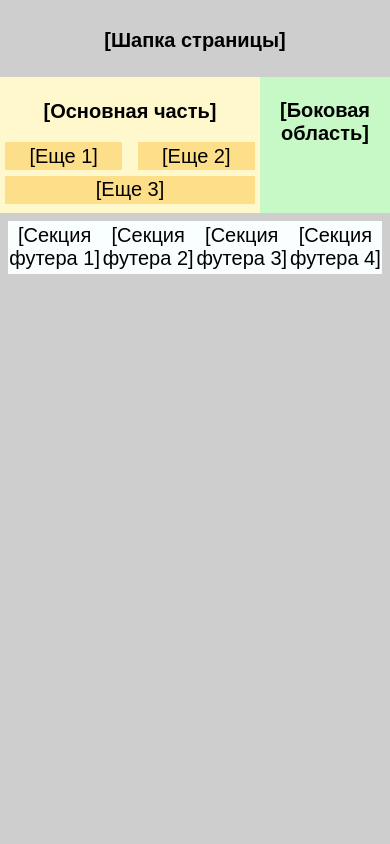
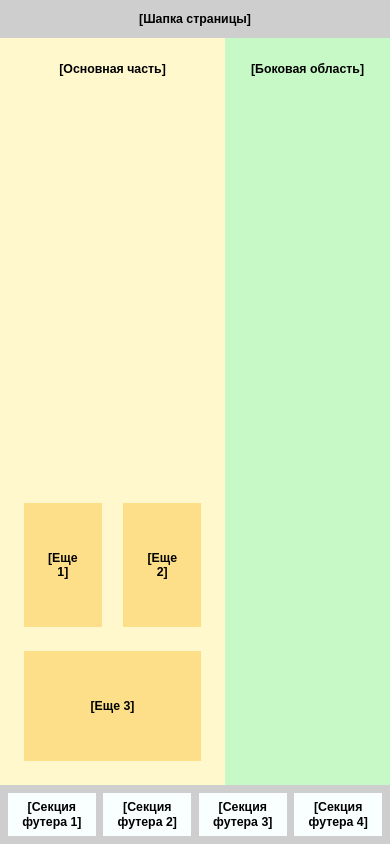
Before and after one commit to takaza-codes/week5.2, a plain HTML site: page index.html in a window 390 px wide. Drawn offline with Linux system fonts and the light colour scheme.

Commit message:
add responsive design

```diff
--- a/index.html
+++ b/index.html
@@ -9,18 +9,18 @@
 </head>
 <body>
     <header>
-    <h1>[Шапка страницы]</h1>
+    [Шапка страницы]
     </header>
     <main>
         <section>
-            <h2>[Основная часть]</h2>
-            <div class="section">[Еще 1]</div>
-            <div class="section">[Еще 2]</div>
-            <div class="section">[Еще 3]</div>
+            <div class="top">[Основная часть]</div>
+            <div class="bottom">
+                <div class="section">[Еще 1]</div>
+                <div class="section">[Еще 2]</div>
+                <div class="section">[Еще 3]</div>
+            </div>
         </section>
-        <aside>
-            <h2>[Боковая область]</h2>
-        </aside>
+        <aside>[Боковая область]</aside>
     </main>
     <footer>
         <div class="footer-section">[Секция футера 1]</div>
--- a/styles/style.css
+++ b/styles/style.css
@@ -1,73 +1,78 @@
-* {
-    padding-top: 1%;
-    padding-bottom: 1%;
-    text-align: center;
-    max-width: 1200px;
+html, body {
+    height: 100%;
+    box-sizing: border-box;
+    font-size: 1.5rem;
+    font-weight: bold;
 }
 
 body {
+    min-width: 375px;
     display: flex;
-    flex-flow: row wrap;
-    flex: 1 0 100%;
-    width: 100vw;
+    flex-direction: column;
     font-family: Arial, Helvetica, sans-serif;
-    font-size: 20px;
+    font-size: calc(1vw + 1vh);
+    text-align: center;
     background-color: rgb(207, 206, 206);
 }
 
-h1, h2 {
-    font-size: 20px;
-}
-
 header {
-    flex: 1 0 100%;
+    flex: 0 0 auto;
     height: fit-content;
+    padding: 3%;
 }
 
 main {
+    flex-grow: 1;
     display: flex;
-    flex: 1 0 100%;
-    flex: row;
-}
-
-main h2 {
-    flex: 1 0 100%;
 }
 
 section {
-    width: calc((100vw / 3)*2);
     display: flex;
-    flex-flow: row wrap;
-    justify-content: space-between;
+    flex-direction: column;
+    flex: 1 0;
+    padding: 1rem;
     background-color: rgb(255, 248, 205);
 }
 
+.top {
+    flex: 1 1 0%;
+}
+
+.bottom {
+    display: flex;
+    flex-wrap: wrap;
+    justify-content: space-between;
+    row-gap: 1rem;
+}
+
 .section {
-    width: calc(90%/2);
-    margin-right: 2%;
-    margin-bottom: 2%;
-    margin-left: 2%;
+    flex: 0 1 calc(50% - 3rem);
+    padding: 2rem 1rem;
     background-color: rgb(254, 223, 137);
 }
 
-section div:nth-of-type(3) {
-    flex-grow: 3;
+.bottom div:nth-of-type(3) {
+    flex-grow: 1;
 }
 
 aside {
-    width: calc(100vw / 3);
+    flex: 0 1 30%;
+    padding: 1rem;
     background-color: rgb(198, 249, 198);
 }
 
 footer {
-    width: 100vw;
-    margin-right: 2%;
-    margin-left: 2%;
+    flex: 0 1;
+    height: fit-content;
+    padding: 2%;
     display: flex;
     flex-direction: row;
     justify-content: space-between;
+    gap: 2%;
 }
 
 .footer-section {
+    flex: 0 1 25%;
+    padding: 2%;
     background-color: rgb(249, 255, 255);
 }
```
